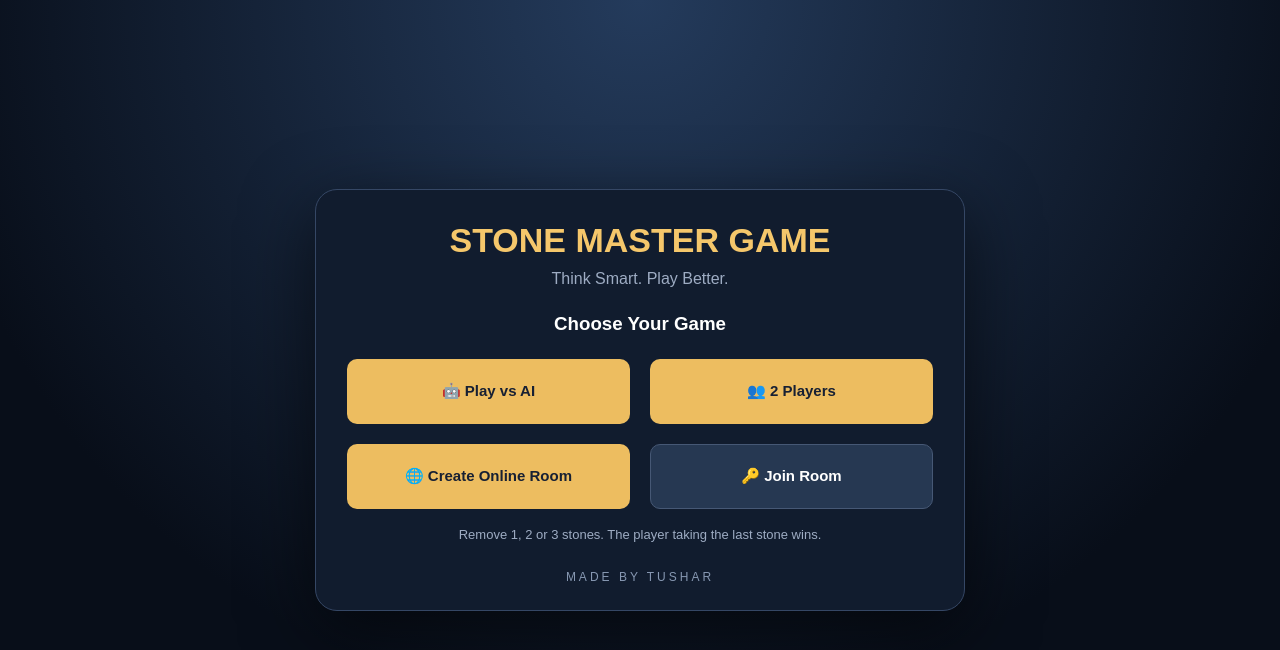
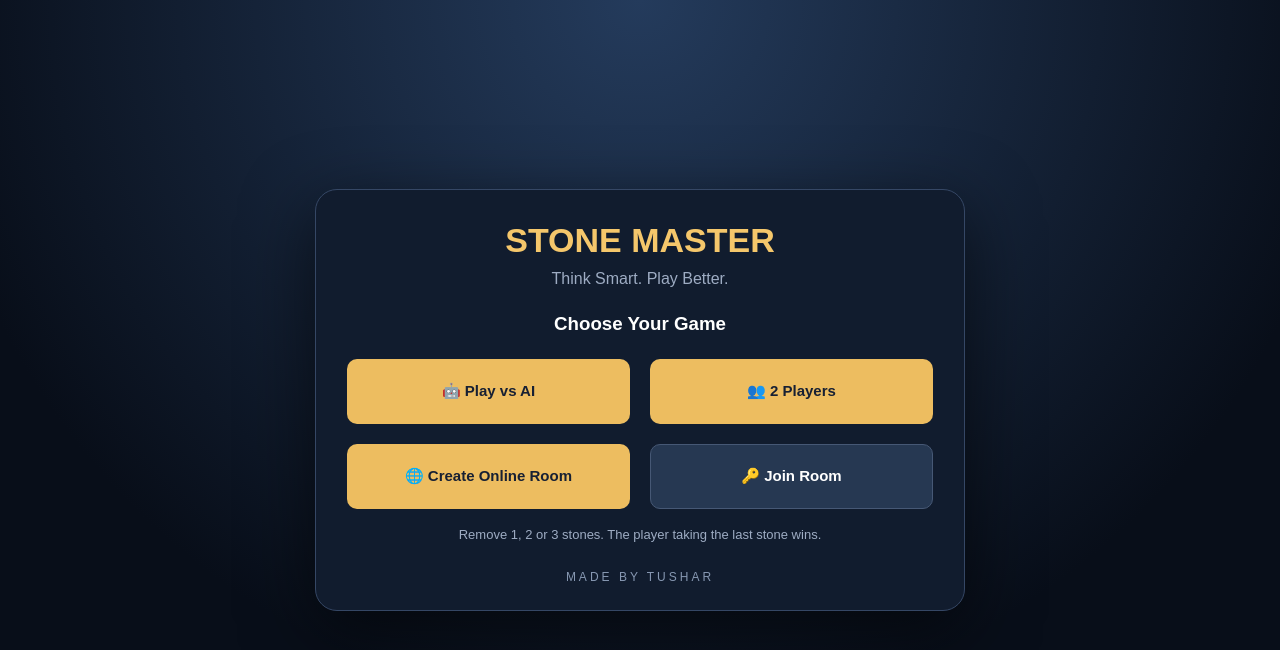
Before and after one commit to tusharrv2005/stone-master-ai, a plain HTML site: page index.html in a window 1280 px wide. Drawn offline with Linux system fonts and the light colour scheme; no server answers.

Commit message:
Update index.html

```diff
--- a/index.html
+++ b/index.html
@@ -4,7 +4,7 @@
 <head>
 <meta charset="UTF-8">
 <meta name="viewport" content="width=device-width, initial-scale=1.0">
-<title>Stone Master Game</title>
+<title>Stone Master</title>
 
 <style>
 *{box-sizing:border-box}
@@ -54,7 +54,7 @@ footer{margin-top:28px;color:#8798b2;font-size:12px;letter-spacing:3px}
 
 <body>
 <div class="app">
-<h1>STONE MASTER GAME</h1>
+<h1>STONE MASTER </h1>
 <div class="sub">Think Smart. Play Better.</div>
 
 <div id="menu">
```
